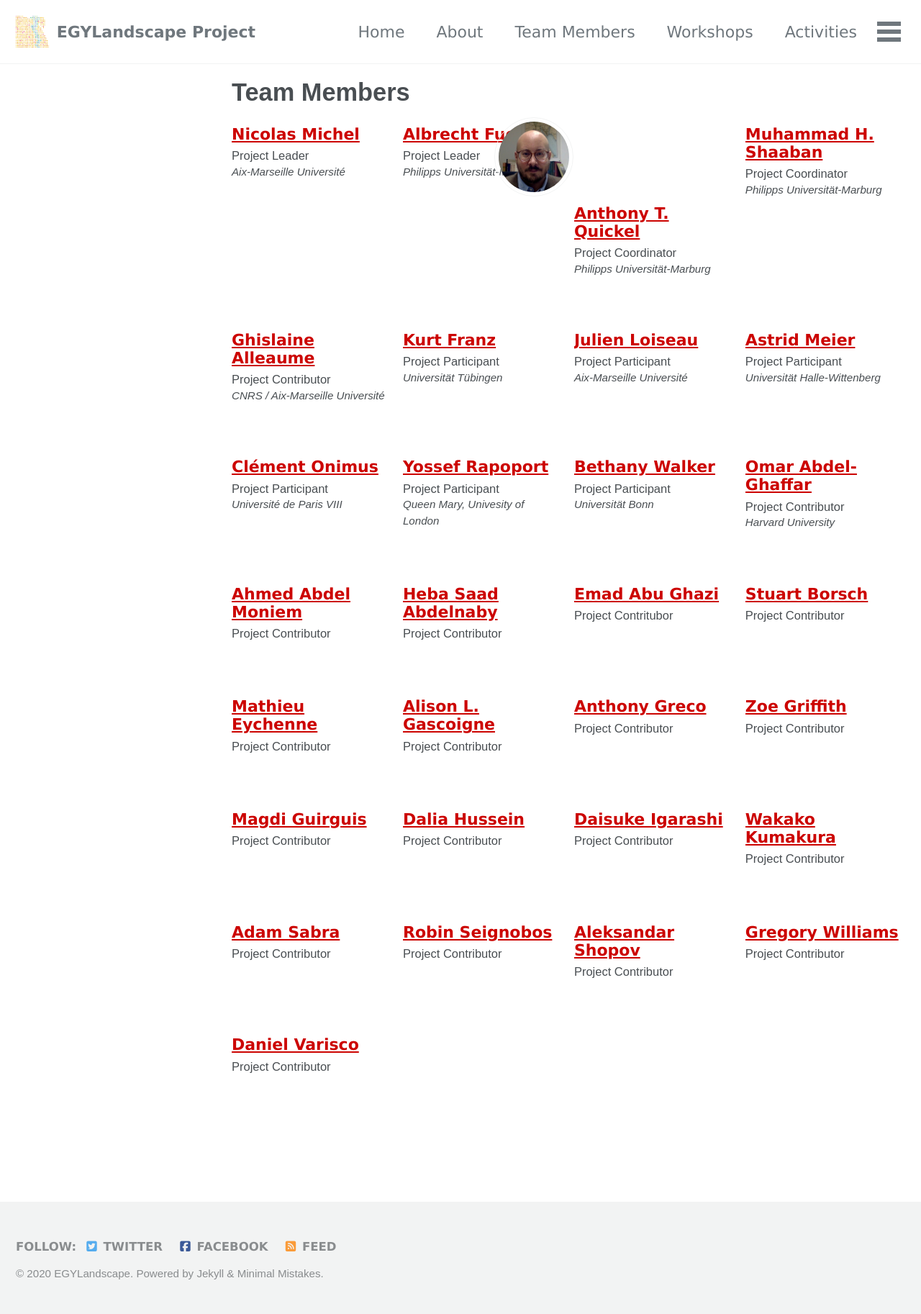
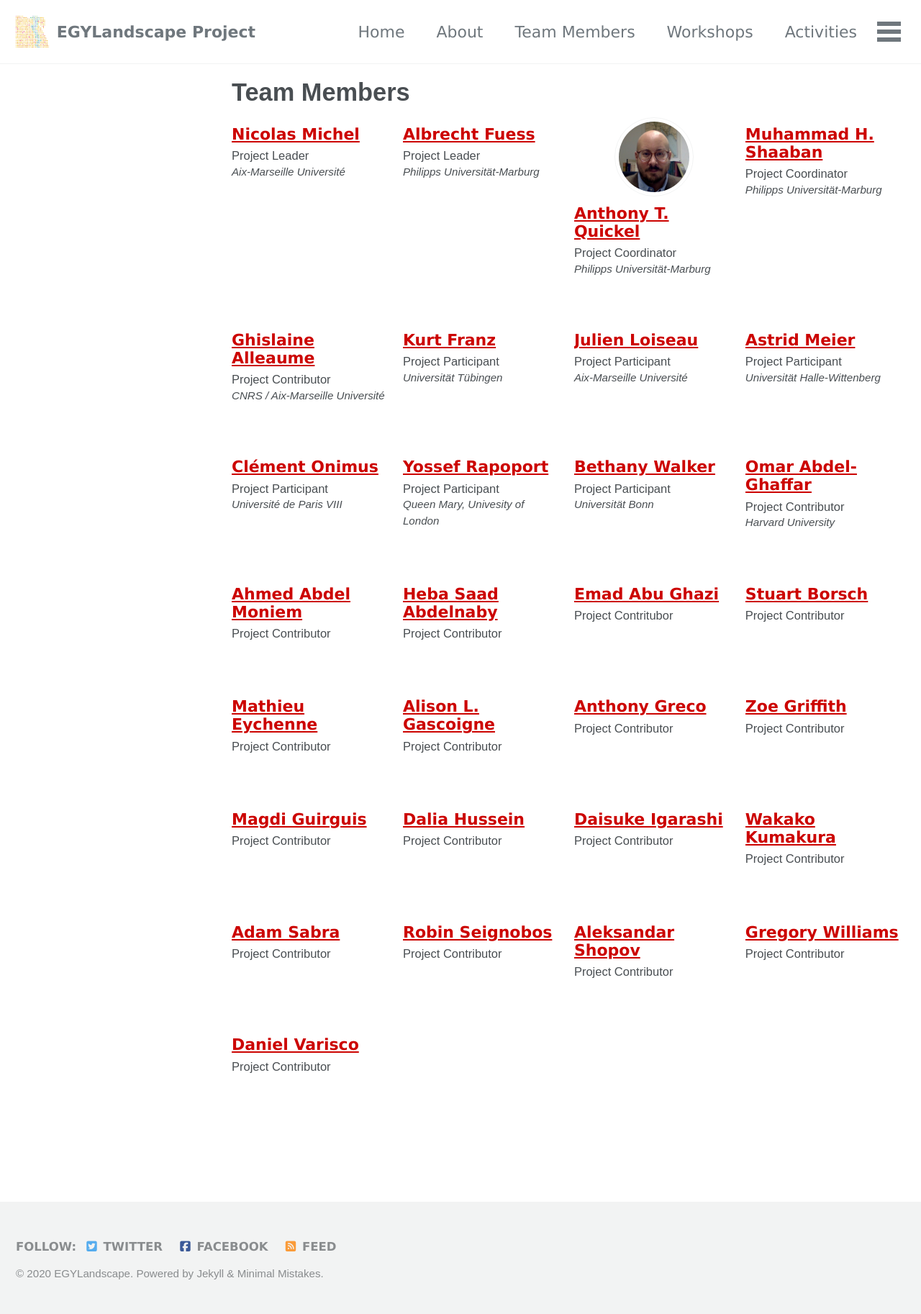
Before and after one commit to mhshaaban/egylandscapeproject.github.io, a Jekyll site: the page built from _pages/members-archive.md, in a window 1280 px wide. Shown: the whole page at 72% size. Built offline with Jekyll 4.4.1, drawn with Linux system fonts in a browser that asks for light colours; cached includes are drawn as plain includes; nearby versions of some CDN libraries; some web fonts are replaced.

Commit message:
Update _archive.scss

```diff
--- a/_sass/minimal-mistakes/_archive.scss
+++ b/_sass/minimal-mistakes/_archive.scss
@@ -485,8 +485,7 @@
 .archive__avatar {
   display: table-cell;
   vertical-align: top;
-  left: 50%;
-  transform: translateX(-50%);
+  text-align:center;
   width: 36px;
   height: 36px;
 
```
